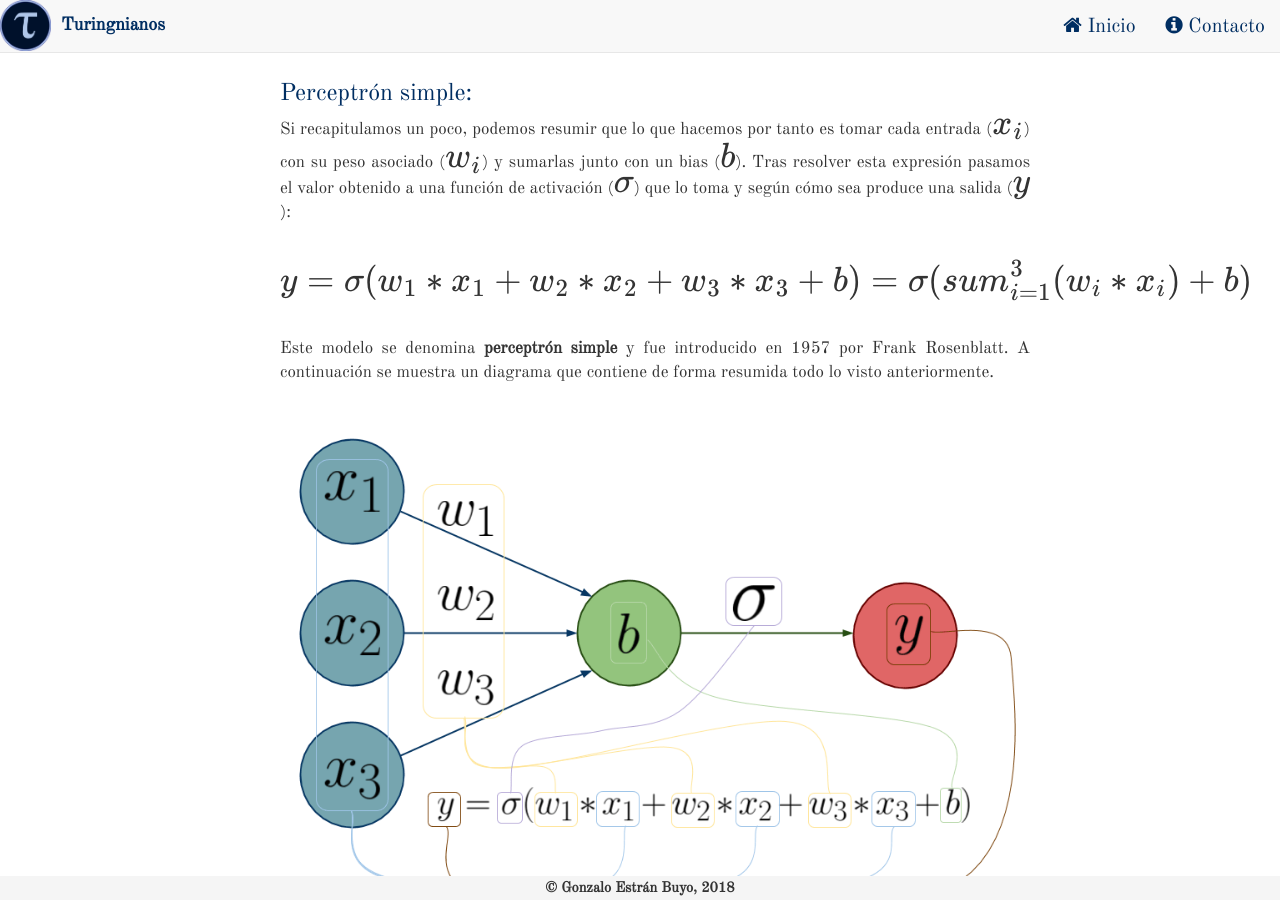
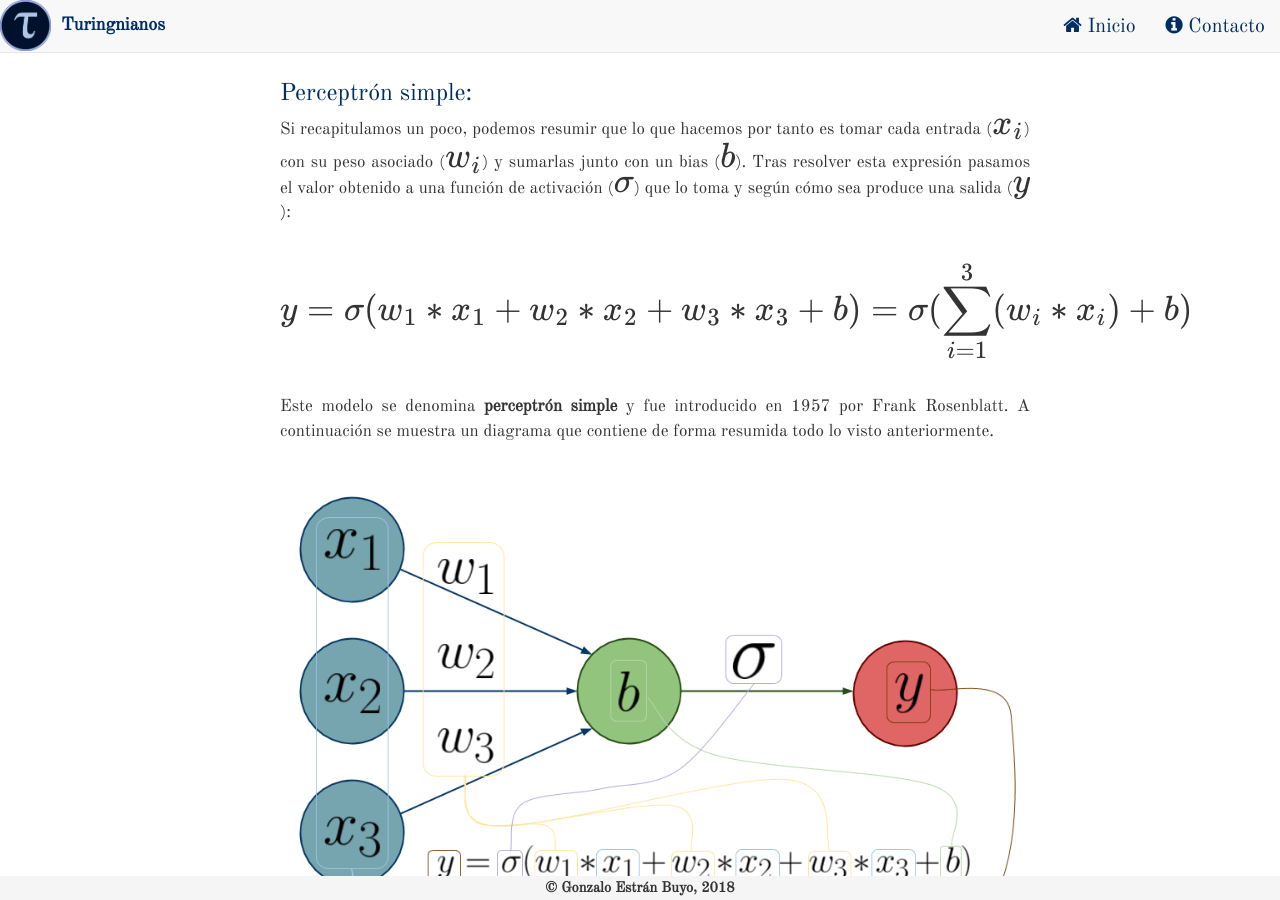
Before and after one commit to turingnianos/turingnianos.github.io, a Jekyll site: the page built from _posts/2018-01-14-deep-learning.md, in a window 1280 px wide and 900 px high, scrolled down 12124 px. Built offline with Jekyll 4.4.1, drawn with Linux system fonts in a browser that asks for light colours; nearby versions of some CDN libraries; some web fonts are replaced; formulas are drawn with MathJax 3; comment, search, counter and statistics services are not loaded.

```diff
--- a/_posts/2018-01-14-deep-learning.md
+++ b/_posts/2018-01-14-deep-learning.md
@@ -247,7 +247,7 @@ Y su gráfica:
 
 Si recapitulamos un poco, podemos resumir que lo que hacemos por tanto es tomar cada entrada ($x_i$) con su peso asociado ($w_i$) y sumarlas junto con un bias ($b$). Tras resolver esta expresión pasamos el valor obtenido a una función de activación ($\sigma$) que lo toma y según cómo sea produce una salida ($y$):
 
-$$y = \sigma(w_1 * x_1 + w_2 * x_2 + w_3 * x_3 + b) = \sigma(sum_{i = 1}^{3}(w_i * x_i) + b)$$
+$$y = \sigma(w_1 * x_1 + w_2 * x_2 + w_3 * x_3 + b) = \sigma(\sum_{i = 1}^{3}(w_i * x_i) + b)$$
 
 Este modelo se denomina **perceptrón simple** y fue introducido en 1957 por Frank Rosenblatt. A continuación se muestra un diagrama que contiene de forma resumida todo lo visto anteriormente.
 
```
